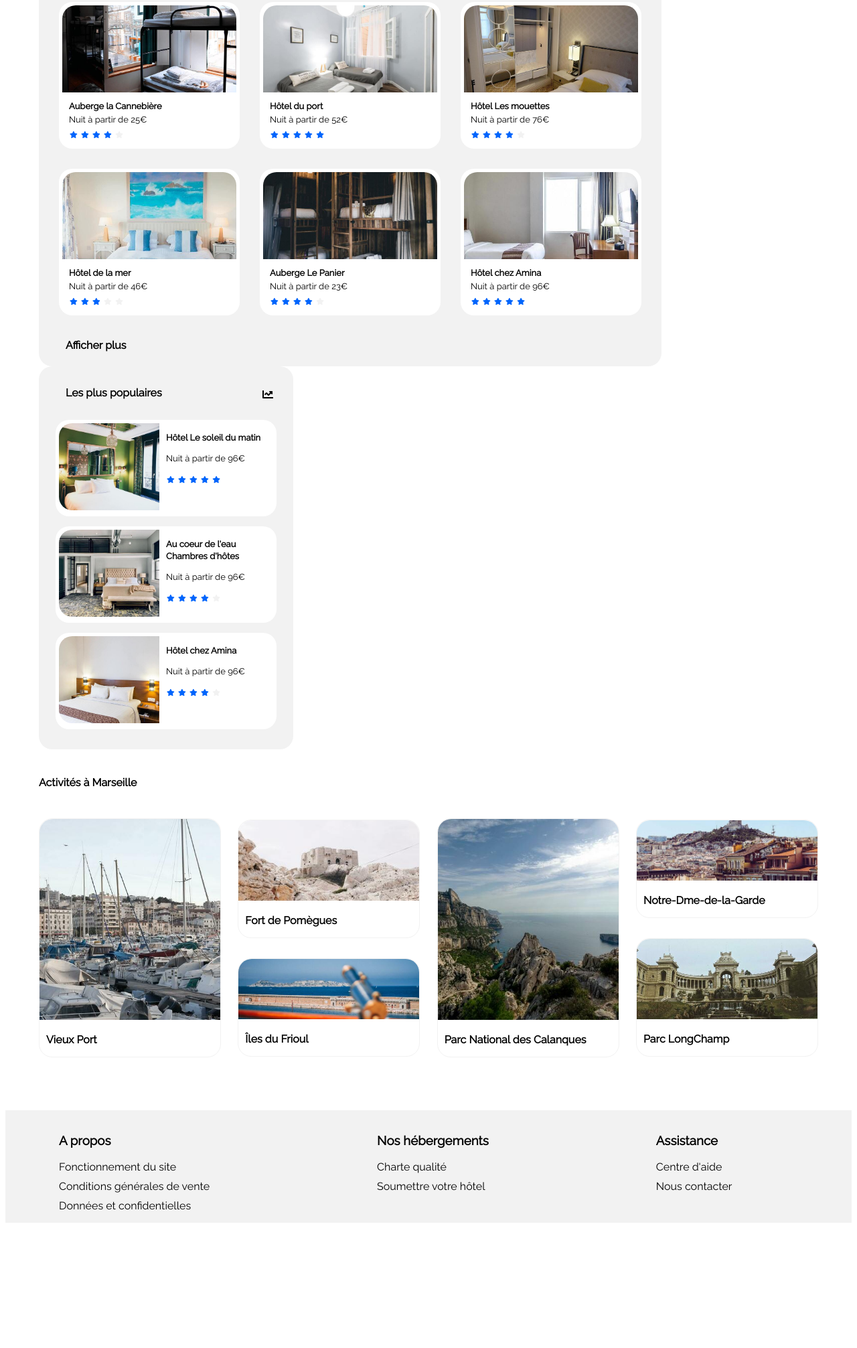
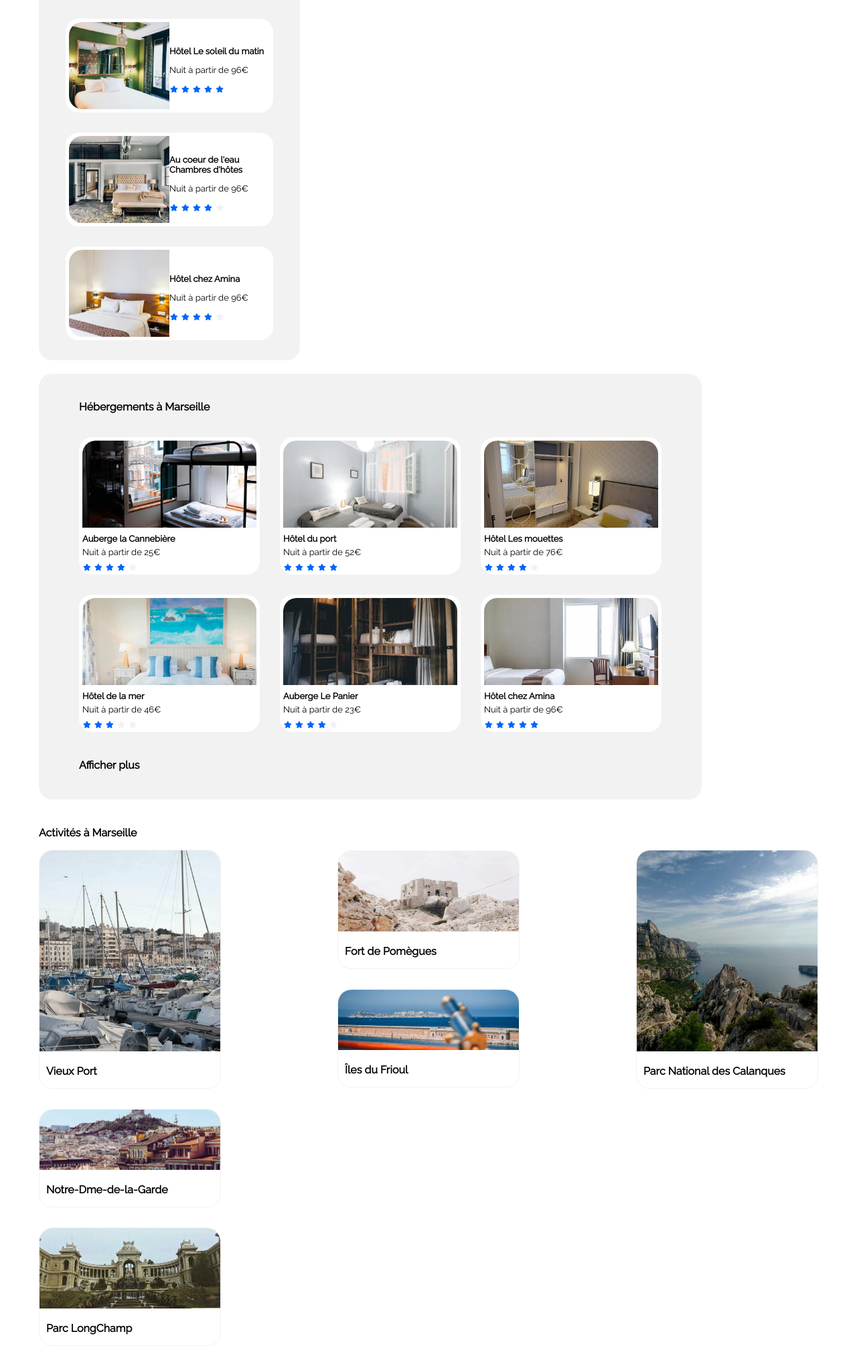
Before and after one commit to abdoulghafar/projet2, a plain HTML site: page index.html in a window 1280 px wide. Shown: the part 471-2484 px from the top of the page at 67% size. Before the commit the page ends 2297 px from the top, so only its background shows below. Drawn offline with Linux system fonts and the light colour scheme.

Commit message:
responsive ok

```diff
--- a/index.html
+++ b/index.html
@@ -32,7 +32,7 @@
        <div class="recherche">
           <i class="fas fa-map-marker-alt"></i>
           <input type="text" class="searchTerm" placeholder="Marseille, France">
-          <button type="submit" class="searchButton"> Rechercher </button>
+          <button type="button"> Rechercher</button>
        </div>
        <div class="filtres">
           <p>Filtres</p>
@@ -52,7 +52,7 @@
                <h3>Hébergements à Marseille</h3>
 
                   <div class="hebergementsImages">
-                    <span class="box-img">
+                    <div class="box-img">
                       <img src="./images/hebergements/4_small/marcus-loke-WQJvWU_HZFo-unsplash.jpg" alt="Auberge la Cannebière" />
                       <div class="details">
                           <p class="p-size">Auberge la Cannebière</p>
@@ -63,9 +63,9 @@
                           <i class="fas fa-star blue"></i>
                           <i class="fas fa-star "></i>
                       </div>
-                    </span>
+                    </div>
 
-                   <span class="box-img">
+                    <div class="box-img">
                       <img src="./images/hebergements/4_small/fred-kleber-gTbaxaVLvsg-unsplash.jpg" alt="Hôtel du port" />
                       <div class="details">
                         <p class="p-size">Hôtel du port</p>
@@ -76,9 +76,9 @@
                         <i class="fas fa-star blue"></i>
                         <i class="fas fa-star blue"></i>
                       </div>
-                  </span>
+                    </div>
 
-                  <span class="box-img">
+                    <div class="box-img">
                       <img src="./images/hebergements/4_small/reisetopia-B8WIgxA_PFU-unsplash.jpg" alt="Hôtel Les mouettes" />
                       <div class="details">
                         <p class="p-size">Hôtel Les mouettes</p>
@@ -89,11 +89,9 @@
                         <i class="fas fa-star blue"></i>
                         <i class="fas fa-star"></i>
                       </div>
-                  </span>
                     </div>
 
-                  <div class="hebergementsImages">
-                    <span class="box-img">
+                    <div class="box-img">
                       <img src="./images/hebergements/4_small/annie-spratt-Eg1qcIitAuA-unsplash.jpg" alt="Hôtel de la mer" />
                       <div class="details">
                         <p class="p-size">Hôtel de la mer</p>
@@ -104,8 +102,9 @@
                         <i class="fas fa-star"></i>
                         <i class="fas fa-star"></i>
                       </div>
-                    </span>
-                    <span class="box-img">
+                    </div>
+
+                    <div class="box-img">
                       <img src="./images/hebergements/4_small/nicate-lee-kT-ZyaiwBe0-unsplash.jpg" alt="Auberge Le Panier" />
                       <div class="details">
                         <p class="p-size">Auberge Le Panier</p>
@@ -116,8 +115,8 @@
                         <i class="fas fa-star blue"></i>
                         <i class="fas fa-star "></i>
                       </div>
-                    </span>
-                    <span class="box-img">
+                    </div>
+                    <div class="box-img">
                       <img src="./images/hebergements/4_small/febrian-zakaria-M6S1WvfW68A-unsplash.jpg" alt="Hôtel chez Amina" />
                       <div class="details">
                         <p class="p-size">Hôtel chez Amina</p>
@@ -128,7 +127,7 @@
                         <i class="fas fa-star blue"></i>
                         <i class="fas fa-star blue"></i>
                       </div>
-                    </span>
+                    </div>
                  </div>
 
                <h4 class="cursorPointer">Afficher plus</h4>
@@ -139,7 +138,7 @@
                   <i class="fas fa-chart-line"></i>
                 </div>
                 <div class="hebergementsPopulairesImages">
-                  <span class="box-img-populaires">
+                  <div class="box-img-populaires">
                     <img src="./images/hebergements/4_small/emile-guillemot-Bj_rcSC5XfE-unsplash.jpg" alt="Auberge la Cannebière" />
                     <div class="detailsPopulaires">
                       <p class="p-size">Hôtel Le soleil du matin</p>
@@ -150,9 +149,9 @@
                       <i class="fas fa-star blue"></i>
                       <i class="fas fa-star blue"></i>
                     </div>
-                  </span>
+                  </div>
 
-                  <span class="box-img-populaires">
+                  <div class="box-img-populaires">
                     <img src="./images/hebergements/4_small/aw-creative-VGs8z60yT2c-unsplash.jpg" alt="Hôtel du port" />
                     <div class="detailsPopulaires">
                       <p class="p-size">Au coeur de l'eau Chambres d'hôtes</p>
@@ -163,9 +162,9 @@
                       <i class="fas fa-star blue"></i>
                       <i class="fas fa-star "></i>
                     </div>
-                  </span>
+                  </div>
 
-                  <span class="box-img-populaires">
+                  <div class="box-img-populaires">
                     <img src="./images/hebergements/4_small/febrian-zakaria-sjvU0THccQA-unsplash.jpg" alt="Hôtel Les mouettes" />
                     <div class="detailsPopulaires">
                       <p class="p-size">Hôtel chez Amina</p>
@@ -176,49 +175,50 @@
                         <i class="fas fa-star blue"></i>
                         <i class="fas fa-star "></i>
                     </div>
-                  </span>
-
                   </div>
 
                 </div>
+             </div>
         </section>
         <section class="activites">
+          <div class="background-activites">
             <h3>Activités à Marseille</h3>
             <div class="activitesMarseille">
               <div class="box-img-activites ">
-              <img  class="box-img-activites-imglarge" src="./images/activites/4_small/reno-laithienne-QUgJhdY5Fyk-unsplash.jpg" />
+                <img  class="box-img-activites-imglarge" src="./images/activites/4_small/reno-laithienne-QUgJhdY5Fyk-unsplash.jpg" alt="Vieux Port" />
                 <p>Vieux Port</p>
               </div>
 
               <div class="box-heigh">
                 <div class="box-img-size-activites">
-                  <img class="box-img-activites-imgsmedium" src="./images/activites/4_small/paul-hermann-QFTrLdQIRhI-unsplash.jpg" />
+                    <img class="box-img-activites-imgsmedium" src="./images/activites/4_small/paul-hermann-QFTrLdQIRhI-unsplash.jpg"  alt="Fort de Pomègues"/>
                     <p>Fort de Pomègues</p>
                 </div>
                 <div class="box-img-size-activites">
-                <img class="box-img-activites-imgsmall" src="./images/activites/4_small/kevin-hikari-rV_Qd1l-VXg-unsplash.jpg" />
+                  <img class="box-img-activites-imgsmall" src="./images/activites/4_small/kevin-hikari-rV_Qd1l-VXg-unsplash.jpg" alt="Îles du Frioul" />
                   <p>Îles du Frioul</p>
                 </div>
               </div>
 
               <div class="box-img-activites">
                 <div>
-                <img class="box-img-activites-imglarge" src="./images/activites/4_small/kilyan-sockalingum-NR8-cBCN3aI-unsplash.jpg" />
+                  <img class="box-img-activites-imglarge" src="./images/activites/4_small/kilyan-sockalingum-NR8-cBCN3aI-unsplash.jpg" alt="Parc National des Calanques" />
                   <p>Parc National des Calanques</p>
                 </div>
               </div>
 
               <div class="box-heigh" >
                 <div class="box-img-size-activites">
-                <img class="box-img-activites-imgsmall" src="./images/activites/4_small/florian-wehde-xW9e8gdotxI-unsplash.jpg" />
+                  <img class="box-img-activites-imgsmall" src="./images/activites/4_small/florian-wehde-xW9e8gdotxI-unsplash.jpg"  alt="Notre-Dme-de-la-Garde" />
                   <p>Notre-Dme-de-la-Garde</p>
                 </div>
                 <div class="box-img-size-activites">
-                <img class="box-img-activites-imgsmedium" src="./images/activites/4_small/lena-paulin-wH2-EJoDcV0-unsplash.jpg" />
+                  <img class="box-img-activites-imgsmedium" src="./images/activites/4_small/lena-paulin-wH2-EJoDcV0-unsplash.jpg" alt="Parc LongChamp" />
                   <p>Parc LongChamp</p>
                 </div>
               </div>
 
+            </div>
           </div>
         </section>
       </section>
@@ -226,27 +226,33 @@
     </main>
 
   <!-- footer -->
-    <footer class="footer">
-
+    <footer id="footer">
+      <div id="footer-content">
+        <div>
+          <h3>A propos</h3>
           <ul>
-        <h3>A propos</h3>
             <li>Fonctionnement du site</li>
             <li>Conditions générales de vente</li>
             <li>Données et confidentielles</li>
           </ul>
+        </div>
 
+        <div>
+          <h3>Nos hébergements</h3>
           <ul>
-        <h3>Nos hébergements</h3>
             <li>Charte qualité</li>
             <li>Soumettre votre hôtel</li>
           </ul>
+        </div>
 
+        <div>
+          <h3>Assistance</h3>
           <ul>
-        <h3>Assistance</h3>
             <li>Centre d'aide</li>
             <li>Nous contacter</li>
           </ul>
-
+        </div>
+     </div>
     </footer>
 
 
--- a/style.css
+++ b/style.css
@@ -12,17 +12,11 @@ html{
 
 #nav-items{
     display: flex;
-    flex-wrap:  wrap;
+    flex-wrap: wrap;
     justify-content: space-between;
     align-items: center;
 
 }
-/* Responsive layout - makes a one column layout instead of a two-column layout
-@media (max-width: 800px) {
-    #nav-items {
-      flex-direction: column;
-    }
-  }*/
 
 #nav-items img{
     height: 40px;
@@ -30,7 +24,6 @@ html{
 
 #nav-items a{
     text-decoration: none;
-    border-top: 2px solid transparent;
     height: 15px;
 }
 
@@ -55,10 +48,11 @@ html{
 #nav-items ul{
     display: flex;
     flex-wrap: wrap;
+    gap: 30px;
 
 }
 #nav-items li{
-    margin: 0 10px 0 20px;
+  /*  margin: 0 10px 0 20px;*/
     font-size: 14px;
     font-weight: 600;
     cursor: pointer;
@@ -74,14 +68,17 @@ html{
     font-weight: 600;
 
 }
+
 #information-recherche p{
     font-size: 1em;
     font-weight: 500;
 }
+
 .recherche{
     display: flex;
     align-items: center;
 }
+
 .recherche i{
     display: flex;
     height: 12px;
@@ -95,6 +92,7 @@ html{
     background-color: #F2F2F2;
 
 }
+
 .recherche input{
     height: 28px;
     width: 150px;
@@ -106,6 +104,7 @@ html{
 *:focus {
     outline: none;
 }
+
 .recherche button{
     border-top-right-radius: 12px;
     border-bottom-right-radius: 12px;
@@ -116,6 +115,7 @@ html{
     font-weight: bold;
     cursor: pointer;
 }
+
 .filtres{
     display: flex;
     flex-wrap: wrap;
@@ -126,19 +126,21 @@ html{
 .filtres p{
     font-weight: bold;
     font-size: 15px;
+    padding-right: 12px;
 }
+
 .filtres-ul  {
     display: flex;
     flex-wrap: wrap;
-
+    gap: 12px;
     border-radius: 56px;
-    box-shadow: #F2F2F2;
 
 }
+
 .filtres-ul div{
     display: flex;
     align-items: center;
-    margin: 0 2px 0 15px;
+   /* margin: 0 2px 0 15px;*/
     border: 3px solid #F2F2F2;
     border-radius: 35px;
     background-color: white;
@@ -150,6 +152,7 @@ html{
     cursor: pointer;
 
 }
+
 .filtres-ul div:hover{
     color: #0065FC;
     background-color: #F2F2F2
@@ -185,48 +188,59 @@ html{
     font-weight: 500;
 }
 
-.footer{
-    display: flex;
+#footer  {
+  /*  display: flex;
     flex-wrap: wrap;
+    align-content: center;
+    align-items: center;*/
     position: relative;
     height: 200%;
     background-color: #F2F2F2;
     left: 0px;
     right: 0px;
     bottom: 0px;
-    width: 100%;
+    min-width: 350px;
     font-family: 'Raleway', sans-serif;
 }
-.footer ul{
+#footer-content{
+    display: flex;
+    flex-wrap: wrap;
+    align-content: center;
+    align-items: center
+}
+#footer-content h3, ul{
     list-style: none;
     padding: 0 170px 0 80px;
 }
 
-.footer ul li{
+#footer-content ul li{
     margin-top: 10px;
 }
 
 /************* section hebergements ********************/
+
 .hebergements{
     display: flex;
-    flex-wrap: wrap;
-    justify-content: space-between;
+    flex-wrap: wrap-reverse;
+    gap: 20px;
     margin-top: 15px;
+    width: 100%;
+
 
 }
 
 .hebergementsMarseille{
-
     background-color: #F2F2F2;
     height: auto;
-    width: auto;
+    width: 990px;
     border-radius: 20px;
 
 }
 .hebergementsMarseille h3,h4{
-    padding-left: 40px;
     font-size: 1em;
     margin-top: 20px;
+    padding: 20px;
+   padding-left: 60px;
 
 
 }
@@ -236,41 +250,39 @@ html{
 .hebergementsImages{
     display: flex;
     flex-wrap: wrap;
-    padding: 15px;
+    justify-content: center;
+    gap: 30px;
 }
-/*
-@media(mobile){
-    .hebergementsImages{
-        flex-direction: column;
-      }
-    }
-*/
-.hebergementsImages span{
-    margin: 0 15px 0 15px;
-}
+
 .hebergementsImages img{
+    display: block;
+    margin:auto;
     height: 130px;
     width: 260px;
     border-top-left-radius: 20px;
     border-top-right-radius: 20px;
     object-fit: cover;
+
 }
+
 .box-img{
     background-color: white;
     border-radius: 20px;
     padding: 5px;
 }
-.details{
-    margin: 10px;
+
+.details {
     line-height: 7px;
     font-size: small;
 }
+
 .fa-star {
 	color: #F2F2F2;
 	cursor: pointer;
 	padding: 0.0625rem;
     font-size: 0.8em;
 }
+
 .fa-star.blue {
 	color: #0065FC;
 }
@@ -279,83 +291,97 @@ html{
     font-weight: bold;
     width: 150px;
 }
-.details h5{
-    font-weight: bold;
-    font-size: 1em;
-}
+
 .fa-star:hover {
     color: #0065FC;
 }
 .hebergementsPopulaires{
     background-color: #F2F2F2;
     height: auto;
-    width: auto;
+    width: 390px;
     border-radius: 20px;
+    padding-bottom: 30px;
+
+
 }
 .hebergementsPopulaires h3{
-    margin-top: 10px;
+    margin-top: 5px;
     font-size: 1em;
-    padding-left: 40px;
 }
+
 .infopopulaire{
     display: flex;
+    justify-content: space-between;
+    flex-shrink: 1;
+    align-items: center;
+    margin-left: 20px;
+    margin-right: 20px;
+    margin-top: 15px;
+    padding: 20px;
+}
+
+.hebergementsPopulairesImages{
+
+    display: flex;
     flex-wrap: wrap;
-    justify-content: space-between;
-    align-items: center;
-    margin-right: 30px;
-    margin-top: 20px;
-}
-.hebergementsPopulairesImages{
-    display: flex;
-    justify-content: space-between;
-    flex-direction: column;
-    padding: 15px;
+    justify-content: center;
+    gap: 30px;
+
 
 }
+
 .hebergementsPopulairesImages span{
     margin: 15px 0 15px 0;
     margin-left: 10px;
     margin-right: 10px;
     margin-top: 0;
 }
+
 .hebergementsPopulairesImages img{
+    display: block;
+    margin-top: auto;
+    margin-bottom: auto;
     border-top-left-radius: 20px;
     border-bottom-left-radius: 20px;
     height: 130px;
     width: 150px;
     object-fit: cover;
 }
+
 .box-img-populaires{
+    display: flex;
+    flex-wrap: nowrap;
+    align-items: center;
     background-color: white;
     border-radius: 20px;
+    flex-shrink: 1;
     padding: 5px;
 
 }
+
 .box-img-populaires .detailsPopulaires{
 
-    float: right;
-    margin: 10px;
     margin-top: 0;
-    line-height: 18px;
     font-size: small;
-}
-.detailspopulaire{
-    float: right;
 }
 
 /**************** Activités à Marseille ***************************/
 .activites{
     margin-top: 40px;
+    justify-content: center;
 }
 
 .activites h3{
     font-size: 1em;
 }
+
 .activitesMarseille{
-    display: flex;
+    display: inline-flex;
     flex-wrap: wrap;
     justify-content: space-between;
+    gap: 30px;
     align-items: center;
+    width: 100%;
 }
 
 .box-img-activites{
@@ -364,10 +390,11 @@ html{
 
 }
 
+
 .box-img-size-activites{
     border-radius: 20px;
     border: 1px solid #F2F2F2;
-    margin-bottom: 30px;
+
 }
 
 .box-img-activites-imglarge{
@@ -377,6 +404,7 @@ html{
     border-top-right-radius: 20px;
     object-fit: cover;
 }
+
 .box-img-activites-imgsmedium{
     height: 120px;
     width: 270px;
@@ -406,5 +434,10 @@ html{
 }
 
 .box-heigh{
-    margin-top: 30px;
+    display: inline-flex;
+    flex-wrap: wrap;
+    gap: 30px;
+    flex-direction: column;
+    justify-content: space-between;
+
 }
```
Lines whose indentation alone changed are shown as unchanged.
